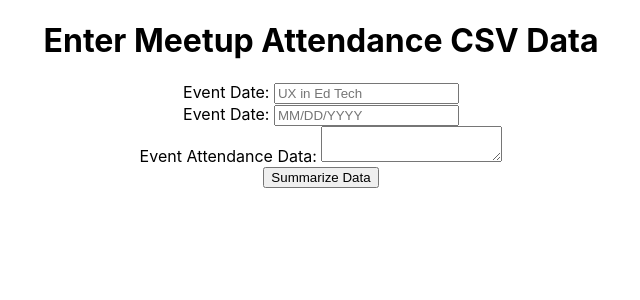
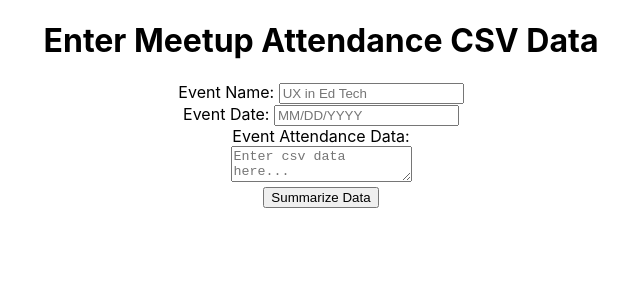
Before and after one commit to commanderking/meetup-analyzer, a React (Create React App) app: page / in a window 1280 px wide. Shown: the top 300 px of the page, without its empty margins (319-959 px from the left). Built offline with nearby package versions, Linux system fonts and the light colour scheme.

Commit message:
a bit of refactoring

```diff
--- a/src/features/singleMeetingAnalysis/MeetupMembersSummary.tsx
+++ b/src/features/singleMeetingAnalysis/MeetupMembersSummary.tsx
@@ -2,8 +2,6 @@ import React from "react";
 import { getMeetupMembersWhoAttendedSummary } from "./SingleMeetingAnalysisUtils";
 import { PieChart, Pie, Legend, Cell, ResponsiveContainer } from "recharts";
 import _ from "lodash";
-/** @jsx jsx */
-import { css, jsx } from "@emotion/core";
 
 const COLORS = ["#0088FE", "#00C49F", "#FFBB28", "#FF8042", "red"];
 
--- a/src/features/singleMeetingAnalysis/SingleMeetingAnaylsisContainer.tsx
+++ b/src/features/singleMeetingAnalysis/SingleMeetingAnaylsisContainer.tsx
@@ -1,78 +1,27 @@
 import React, { useState } from "react";
-import csv from "csvtojson";
-import { bindRawMeetupData } from "./SingleMeetingAnalysisUtils";
 import { SingleMeetupSummary } from "./SingleMeetupSummary";
 import MeetupMembersSummary from "./MeetupMembersSummary";
+import SingleMeetingForm from "./components/SingleMeetingForm";
+import { AttendeeData } from "./SingleMeetupTypes";
 /** @jsx jsx */
 import { css, jsx } from "@emotion/core";
 
 const SingleMeetingAnalysisContainer = () => {
-  const [rawMeetupData, setMeetupData] = useState("");
   const [eventName, setEventName] = useState("");
   const [eventDate, setEventDate] = useState("");
-  const [attendees, setAttendees]: [any[], any] = useState([]);
-
-  const handleChange = (event: any) => {
-    setMeetupData(event.target.value);
-  };
-
-  const handleEventDateChange = (event: any) => {
-    setEventDate(event.target.value);
-  };
-
-  const handleEventNameChange = (event: any) => {
-    setEventName(event.target.value);
-  };
-
-  const submitJSON = (event: any) => {
-    event.preventDefault();
-    csv()
-      .fromString(rawMeetupData)
-      .then(result => {
-        const bindedData = bindRawMeetupData(result);
-        setAttendees(bindedData);
-      });
-  };
+  const [attendees, setAttendees]: [AttendeeData[], any] = useState([]);
 
   return (
     <div>
       {attendees.length === 0 && (
-        <div>
-          <h1>Enter Meetup Attendance CSV Data</h1>
-          <form>
-            <div>
-              <label>
-                Event Date:{" "}
-                <input
-                  value={eventName}
-                  placeholder="UX in Ed Tech"
-                  onChange={handleEventNameChange}
-                />
-              </label>
-            </div>
-            <div>
-              <label>
-                Event Date:{" "}
-                <input
-                  value={eventDate}
-                  placeholder="MM/DD/YYYY"
-                  onChange={handleEventDateChange}
-                />
-              </label>
-            </div>
-
-            <div>
-              <label>
-                Event Attendance Data:{" "}
-                <textarea value={rawMeetupData} onChange={handleChange} />
-              </label>
-              <div />
-              <button type="submit" onClick={submitJSON}>
-                Summarize Data
-              </button>
-            </div>
-          </form>
-        </div>
+        <SingleMeetingForm
+          attendees={attendees}
+          setAttendees={setAttendees}
+          eventName={eventName}
+          eventDate={eventDate}
+          setEventName={setEventName}
+          setEventDate={setEventDate}
+        />
       )}
       {attendees.length > 0 && (
         <React.Fragment>
--- /dev/null
+++ b/src/features/singleMeetingAnalysis/components/SingleMeetingForm.tsx
@@ -0,0 +1,92 @@
+/** @jsx jsx */
+import { css, jsx } from "@emotion/core";
+import React, { useState } from "react";
+import csv from "csvtojson";
+import { bindRawMeetupData } from "../SingleMeetingAnalysisUtils";
+
+// TODO: Update types here
+const SingleMeetingForm = ({
+  setAttendees,
+  eventDate,
+  setEventDate,
+  eventName,
+  setEventName
+}: any) => {
+  // Weird - without this, React is not defined
+  console.log("react", React);
+
+  const [rawMeetupData, setMeetupData] = useState("");
+
+  const handleChange = (event: any) => {
+    setMeetupData(event.target.value);
+  };
+
+  const handleEventDateChange = (event: any) => {
+    setEventDate(event.target.value);
+  };
+
+  const handleEventNameChange = (event: any) => {
+    setEventName(event.target.value);
+  };
+
+  const submitJSON = (event: any) => {
+    event.preventDefault();
+    csv()
+      .fromString(rawMeetupData)
+      .then(result => {
+        const bindedData = bindRawMeetupData(result);
+        setAttendees(bindedData);
+      });
+  };
+
+  return (
+    <div>
+      <h1>Enter Meetup Attendance CSV Data</h1>
+      <form>
+        <div>
+          <label>
+            Event Name:{" "}
+            <input
+              value={eventName}
+              placeholder="UX in Ed Tech"
+              onChange={handleEventNameChange}
+            />
+          </label>
+        </div>
+        <div>
+          <label>
+            Event Date:{" "}
+            <input
+              value={eventDate}
+              placeholder="MM/DD/YYYY"
+              onChange={handleEventDateChange}
+            />
+          </label>
+        </div>
+
+        <div>
+          <label>
+            Event Attendance Data: <br />
+            <textarea
+              css={css`
+                 {
+                  width: 500px;
+                  height: 200px;
+                }
+              `}
+              value={rawMeetupData}
+              placeholder={"Enter csv data here..."}
+              onChange={handleChange}
+            />
+          </label>
+          <div />
+          <button type="submit" onClick={submitJSON}>
+            Summarize Data
+          </button>
+        </div>
+      </form>
+    </div>
+  );
+};
+
+export default SingleMeetingForm;
```
